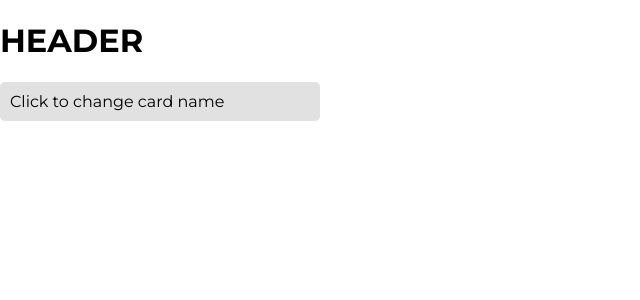
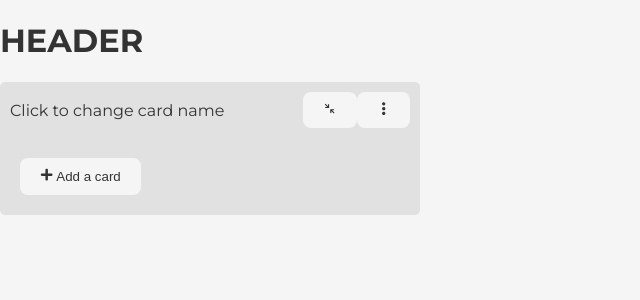
Before and after one commit to DanielValik/lotre, a React (Vite) app: page /board in a window 1280 px wide. Shown: the top 300 px of the page, without its empty margins (0-640 px from the left). Built offline with nearby package versions, Linux system fonts and the light colour scheme.

Commit message:
global styles + card btns

```diff
--- a/package.json
+++ b/package.json
@@ -12,6 +12,7 @@
   "dependencies": {
     "react": "^19.0.0",
     "react-dom": "^19.0.0",
+    "react-icons": "^5.4.0",
     "react-router": "^7.1.5",
     "styled-components": "^6.1.15"
   },
--- a/src/App.jsx
+++ b/src/App.jsx
@@ -1,9 +1,12 @@
 import { BrowserRouter, Route, Routes } from "react-router";
 import AppLayout from "./ui/AppLayout";
 import Board from "./pages/Board";
+import { GlobalStyles } from "./styles/GlobalStyles";
 
 function App() {
   return (
+    <>
+      <GlobalStyles />
       <BrowserRouter>
         <Routes>
           <Route path="/" element={<AppLayout />}>
@@ -11,6 +14,7 @@ function App() {
           </Route>
         </Routes>
       </BrowserRouter>
+    </>
   );
 }
 
--- a/src/features/board/CardItem.jsx
+++ b/src/features/board/CardItem.jsx
@@ -1,11 +1,30 @@
 import { useState } from "react";
 import styled from "styled-components";
+import { RiCollapseDiagonal2Line } from "react-icons/ri";
+import { SlOptionsVertical } from "react-icons/sl";
+import Task from "./Task";
+import { FaPlus } from "react-icons/fa";
+import Button from "../../ui/Button";
 
 const StyledCardItem = styled.div`
   background-color: #e1e1e1;
   border-radius: 5px;
-  width: 300px;
+  width: 400px;
   height: auto;
+  padding: 10px;
+`;
+
+const CardHeader = styled.div`
+  display: flex;
+  justify-content: space-between;
+  align-items: center;
+`;
+
+const CardBody = styled.div`
+  padding: 10px;
+`;
+
+const CardFooter = styled.div`
   padding: 10px;
 `;
 
@@ -26,6 +45,7 @@ function CardItem() {
 
   return (
     <StyledCardItem>
+      <CardHeader>
         {isEditingCardName ? (
           <StyledInput
             type="text"
@@ -38,6 +58,24 @@ function CardItem() {
         ) : (
           <span onClick={() => setIsEditingCardName(true)}>{cardName}</span>
         )}
+
+        <div>
+          <Button>
+            <RiCollapseDiagonal2Line />
+          </Button>
+          <Button>
+            <SlOptionsVertical />
+          </Button>
+        </div>
+      </CardHeader>
+      <CardBody>
+        <Task />
+      </CardBody>
+      <CardFooter>
+        <Button>
+          <FaPlus /> Add a card
+        </Button>
+      </CardFooter>
     </StyledCardItem>
   );
 }
--- a/src/features/board/Task.jsx
+++ b/src/features/board/Task.jsx
@@ -0,0 +1,5 @@
+function Task() {
+  return <div></div>;
+}
+
+export default Task;
--- /dev/null
+++ b/src/styles/GlobalStyles.js
@@ -0,0 +1,29 @@
+import { createGlobalStyle } from "styled-components";
+
+export const GlobalStyles = createGlobalStyle`
+  :root {
+    --background: #F5F5F5;
+    --text-primary: #333333;
+    --text-secondary: #666666;
+    --border: #DDDDDD;
+    --accent: #888888;
+    --hover: #BBBBBB;
+    --white: #FFFFFF;
+  }
+
+  body {
+    background: var(--background);
+    color: var(--text-primary);
+    margin: 0;
+    padding: 0;
+  }
+
+  a {
+    color: var(--accent);
+    text-decoration: none;
+  }
+
+  a:hover {
+    color: var(--hover);
+  }
+`;
--- a/src/styles/global.css
+++ b/src/styles/global.css
@@ -2,7 +2,4 @@
 
 body {
   font-family: "Montserrat", serif;
-  background-color: #ffffff;
-  margin: 0;
-  padding: 0;
 }
--- /dev/null
+++ b/src/ui/Button.jsx
@@ -0,0 +1,29 @@
+import styled from "styled-components";
+
+const StyledButton = styled.button`
+  display: inline;
+  padding: 10px 20px;
+  border: none;
+  border-radius: 8px;
+  cursor: pointer;
+  transition: background 0.3s ease, transform 0.2s ease;
+
+  background: var(--background);
+  color: var(--text-primary);
+
+  &:hover {
+    background: var(--accent);
+    color: var(--white);
+    transform: scale(1.05);
+  }
+
+  &:active {
+    transform: scale(0.98);
+  }
+`;
+
+function Button({ children }) {
+  return <StyledButton>{children}</StyledButton>;
+}
+
+export default Button;
```
Also changed, not shown: 1 other file (tests, documents, lock files or other folders). Lines whose indentation alone changed are shown as unchanged.
